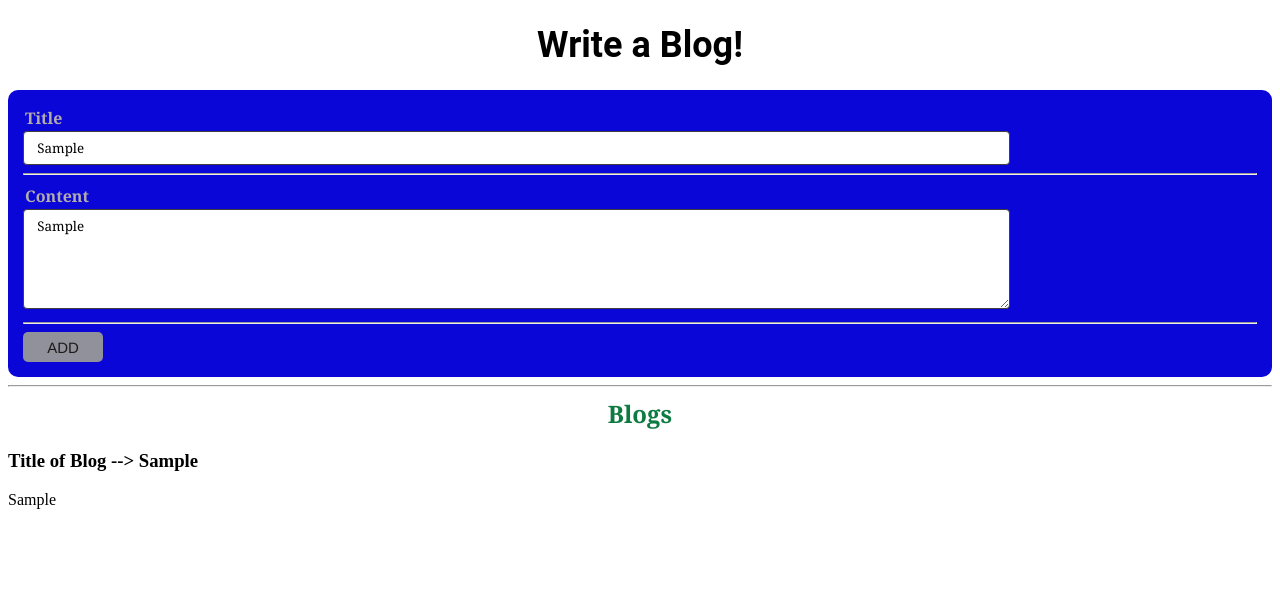
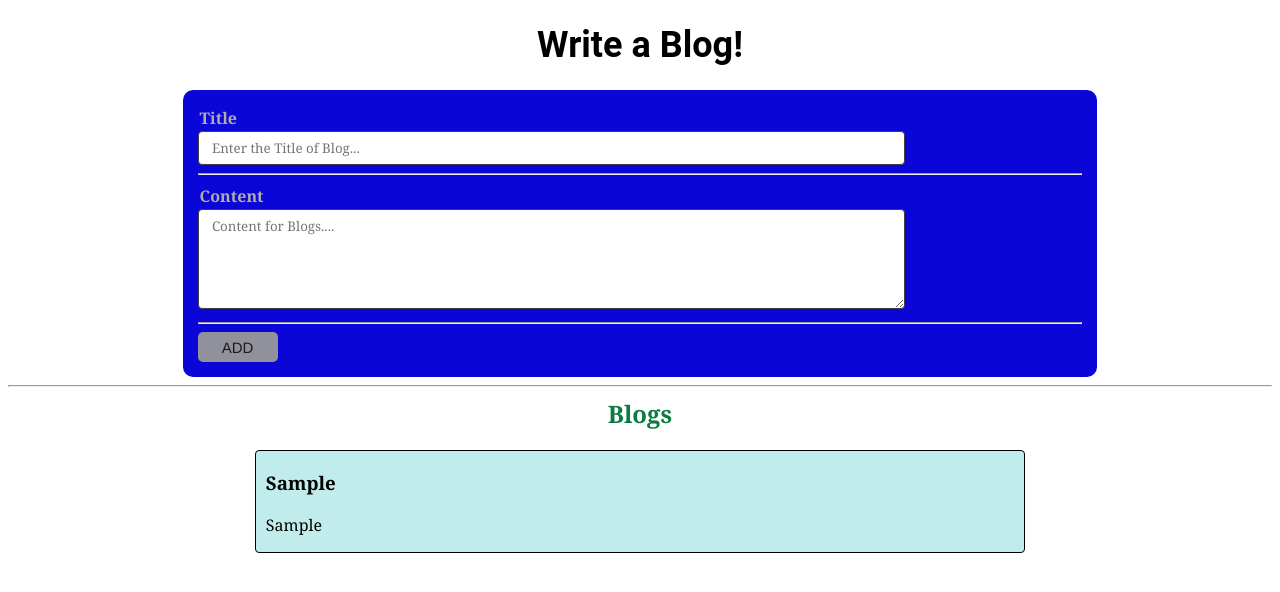
Before and after one commit to shivani1984/Blog-Project, a React (Create React App) app: page / in a window 1280 px wide. Both pictures are taken after typing "Sample", "Sample" into the empty fields and a click on the button "ADD". Shown: the top 592 px of the page. Built offline with nearby package versions, Linux system fonts and the light colour scheme; the HTML template or start-up script is replaced by a standard one.

Commit message:
Add Blog component

```diff
--- a/src/Components/Blog.jsx
+++ b/src/Components/Blog.jsx
@@ -2,10 +2,15 @@
 import { useState } from "react";
 export default function Blog(){
 
-    const [title, setTitle] = useState("");
-    const [content, setContent] = useState("");
+
+    const[formData, setFormData] = useState({title:"", content:"" });
+    const [blogs, setBlogs] = useState([]);
     function handleSubmit(e){
         e.preventDefault();
+        setBlogs([{ title: formData.title, content: formData.content}, ...blogs]);
+        setFormData({title:"", content:""})
+
+    console.log(blogs);
     }
 
     return(
@@ -23,16 +28,16 @@ export default function Blog(){
                 <Row label="Title">
                         <input className="input"
                                 placeholder="Enter the Title of Blog..."
-                                value ={title}
-                                onChange={(e)=>setTitle(e.target.value)}/>
+                                value ={formData.title}
+                                onChange={(e)=>setFormData({title: e.target.value, content:formData.content})}/>
                 </Row >
 
                 {/* Row component to create a row for Text area field */}
                 <Row label="Content">
                         <textarea className="input content"
                                 placeholder="Content for Blogs...."
-                                value ={content}
-                                onChange={(e)=>setContent(e.target.value)}/>
+                                value ={formData.content}
+                                onChange={(e)=>setFormData({title: formData.title, content: e.target.value})}/>
                 </Row >
 
                 {/* Button to submit the blog */}
@@ -45,8 +50,13 @@ export default function Blog(){
 
         {/* Section where submitted blogs will be displayed */}
         <h2> Blogs </h2>
-        <h3>Title of Blog --> {title}</h3>
-        <p>{content}</p>
+        {blogs.map((blog, i)=>(
+            <div className="blog" key={i}>
+                <h3>{blog.title}</h3>
+                <p>{blog.content}</p>
+            </div>
+        ))}
+
 
 
         </>
--- a/src/index.css
+++ b/src/index.css
@@ -2,7 +2,7 @@
     padding: 15px;
     padding-left: 15px;
     margin: auto;
-    max-width: 100%;
+    max-width: 70%;
     background-color: rgb(10, 6, 215);
     color: rgb(178, 172, 172);
     border-radius: 10px;
```
